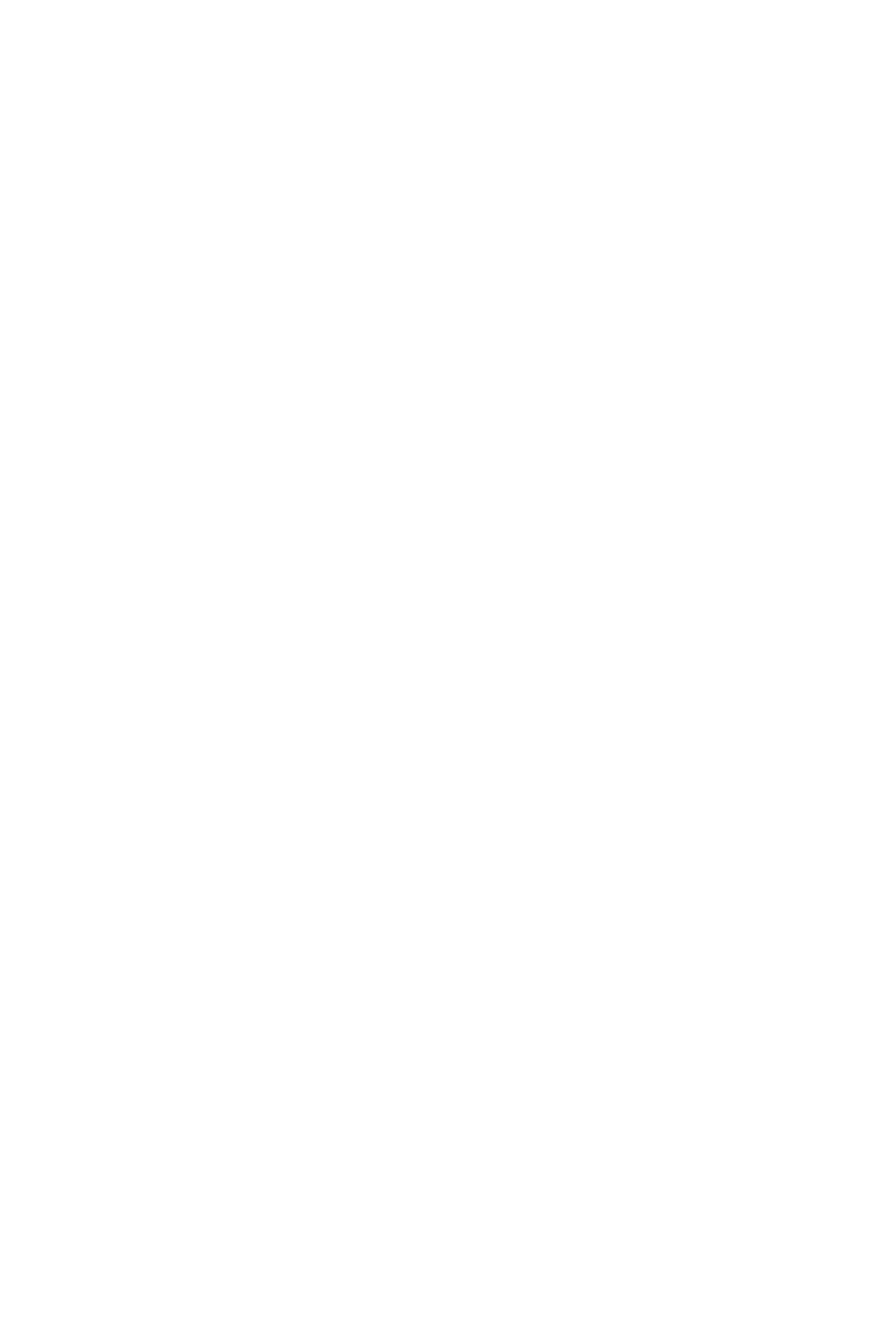
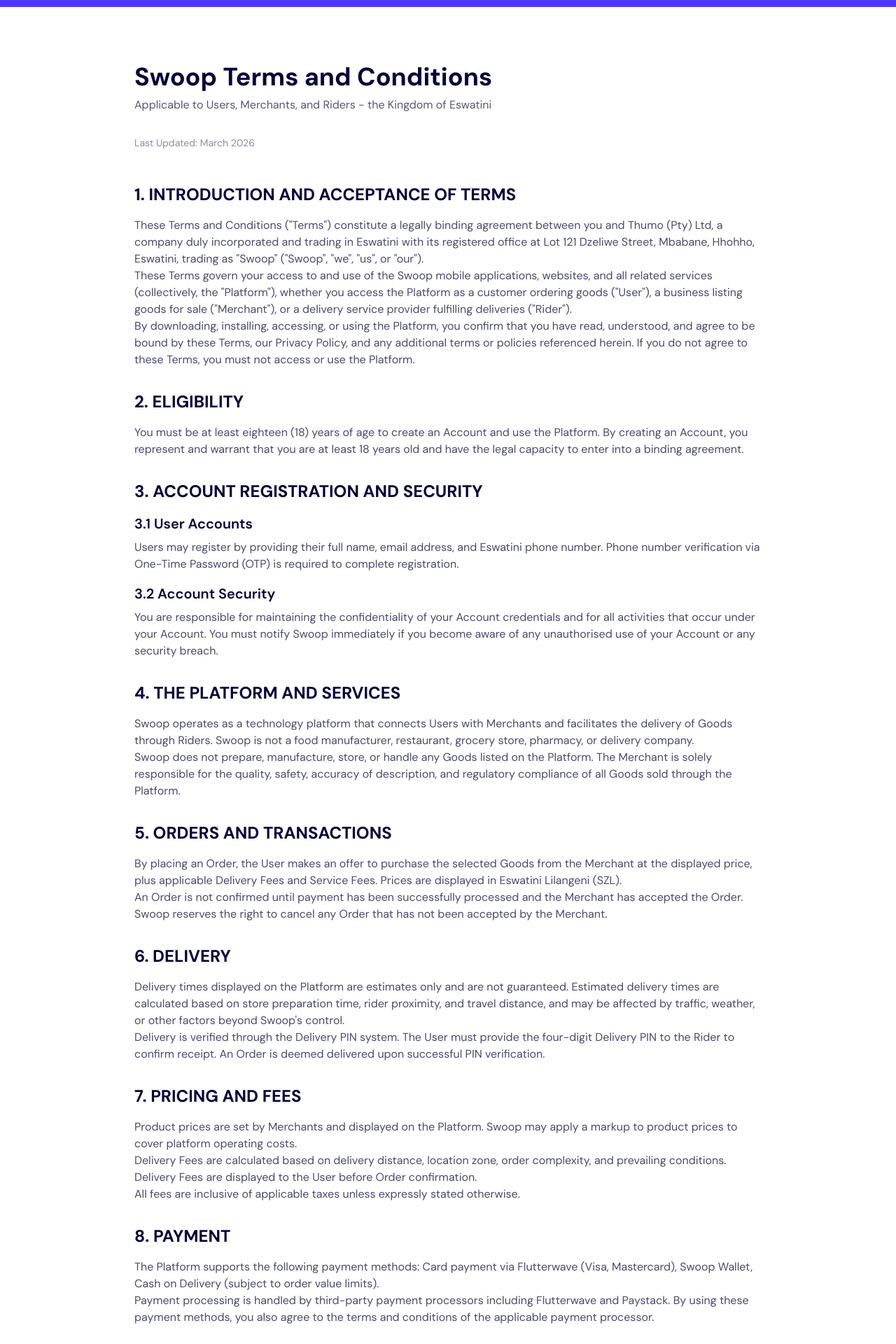
Before and after one commit to abir-swoop/website, a React (Vite) app: page /sz/terms in a window 1280 px wide. Before the commit this address had no page. Shown: the part 120-2040 px from the top of the page at 70% size. Before the commit the page ends 800 px from the top, so only its background shows below. Built offline with nearby package versions, Linux system fonts and the light colour scheme.

Commit message:
updated tnc

```diff
--- a/src/App.tsx
+++ b/src/App.tsx
@@ -15,7 +15,7 @@
         <Route path="/privacy"    element={<PrivacyPage locale="SZ" />} />
         <Route path="/terms"      element={<TermsPage  locale="SZ" />} />
         <Route path="/ng/privacy" element={<PrivacyPage locale="NG" />} />
-        {/* <Route path="/ng/terms"   element={<TermsPage  locale="NG" />} /> */}
+        <Route path="/ng/terms"   element={<TermsPage  locale="NG" />} />
       </Routes>
     );
   }
@@ -28,7 +28,7 @@
       <Route path="/privacy"    element={<PrivacyPage locale="NG" />} />
       <Route path="/terms"      element={<TermsPage  locale="NG" />} />
       <Route path="/sz/privacy" element={<PrivacyPage locale="SZ" />} />
-      {/* <Route path="/sz/terms"   element={<TermsPage  locale="SZ" />} /> */}
+      <Route path="/sz/terms"   element={<TermsPage  locale="SZ" />} />
     </Routes>
   );
 }
--- a/src/pages/TermsPage.tsx
+++ b/src/pages/TermsPage.tsx
@@ -8,19 +8,50 @@
 export default function TermsPage({ locale = 'NG' }: Props) {
   const content = CONTENT_MAP[locale];
 
+  // Locale-specific content for full terms & conditions
+  const getTitle = () => locale === 'NG' ? 'Nigeria' : 'the Kingdom of Eswatini';
+  const getCompany = () => locale === 'NG'
+    ? 'Thumo Delivery Limited, a company incorporated in Nigeria with its registered office at 2 Birrell Avenue, Yaba, Lagos, Nigeria'
+    : 'Thumo (Pty) Ltd, a company duly incorporated and trading in Eswatini with its registered office at Lot 121 Dzeliwe Street, Mbabane, Hhohho, Eswatini';
+  const getPhoneType = () => locale === 'NG' ? 'Nigerian' : 'Eswatini';
+  const getCurrency = () => locale === 'NG' ? '₦' : 'E';
+  const getCurrencyName = () => locale === 'NG' ? 'Nigerian Naira (₦)' : 'Eswatini Lilangeni (SZL)';
+  const getPaymentMethods = () => locale === 'NG'
+    ? 'Bank transfer (Nigeria), Debit and credit card payments (Visa, Mastercard, Verve), Swoop Wallet'
+    : 'Card payment via Flutterwave (Visa, Mastercard), Swoop Wallet, Cash on Delivery (subject to order value limits)';
+  const getProcessors = () => locale === 'NG'
+    ? 'Flutterwave, Monnify, and Paystack'
+    : 'Flutterwave and Paystack';
+  const getLiabilityAmount = () => locale === 'NG' ? 'Twenty Thousand Naira (₦20,000)' : 'One Hundred Eswatini Lilangeni (E100 SZL)';
+  const getDataProtection = () => locale === 'NG'
+    ? 'In Nigeria, we process personal data in compliance with the Nigeria Data Protection Act 2023 (NDPA) and the Nigeria Data Protection Regulation 2019 (NDPR).'
+    : 'In the Kingdom of Eswatini, we process personal data in compliance with the Data Protection Act of 2022 of the Kingdom of Eswatini and any subsidiary regulations thereunder.';
+  const getArbitration = () => locale === 'NG'
+    ? 'arbitration under the Arbitration and Mediation Act 2023 of Nigeria. The seat of arbitration shall be Lagos, Nigeria'
+    : 'arbitration under the Arbitration Act of Eswatini. The seat of arbitration shall be Mbabane, Eswatini';
+  const getRegistration = () => locale === 'NG'
+    ? 'Corporate Affairs Commission (CAC) registration in Nigeria'
+    : 'equivalent business registration requirements in Eswatini';
+  const getContactName = () => locale === 'NG'
+    ? 'Thumo Delivery Limited (trading as Swoop)'
+    : 'Thumo (Pty) Ltd (trading as Swoop)';
+  const getContactAddress = () => locale === 'NG'
+    ? '2 Birrell Avenue, Yaba, Lagos, Nigeria'
+    : 'Lot 121 Dzeliwe Street, Mbabane, Hhohho, Eswatini';
+
   return (
     <Layout content={content}>
       <section className="w-full bg-white px-6 md:px-20 py-20">
         <div className="max-w-4xl mx-auto">
           <h1 className="text-4xl font-extrabold text-[#07003b] mb-2">Swoop Terms and Conditions</h1>
-          <p className="text-[#595672] mb-8">Applicable to Users, Merchants, and Riders - Nigeria and the Kingdom of Eswatini</p>
+          <p className="text-[#595672] mb-8">Applicable to Users, Merchants, and Riders - {getTitle()}</p>
           <p className="text-sm text-[#95889e] mb-12">Last Updated: March 2026</p>
 
           <div className="prose prose-lg text-[#4a4a6a] space-y-6">
 
             <section>
               <h2 className="text-2xl font-bold text-[#07003b] mt-8 mb-4">1. INTRODUCTION AND ACCEPTANCE OF TERMS</h2>
-              <p>These Terms and Conditions ("Terms") constitute a legally binding agreement between you and Thumo Delivery Limited, a company incorporated in Nigeria with its registered office at 2 Birrell Avenue, Yaba, Lagos, Nigeria, trading as "Swoop" ("Swoop", "we", "us", or "our").</p>
+              <p>These Terms and Conditions ("Terms") constitute a legally binding agreement between you and {getCompany()}, trading as "Swoop" ("Swoop", "we", "us", or "our").</p>
               <p>These Terms govern your access to and use of the Swoop mobile applications, websites, and all related services (collectively, the "Platform"), whether you access the Platform as a customer ordering goods ("User"), a business listing goods for sale ("Merchant"), or a delivery service provider fulfilling deliveries ("Rider").</p>
               <p>By downloading, installing, accessing, or using the Platform, you confirm that you have read, understood, and agree to be bound by these Terms, our Privacy Policy, and any additional terms or policies referenced herein. If you do not agree to these Terms, you must not access or use the Platform.</p>
             </section>
@@ -33,7 +64,7 @@
             <section>
               <h2 className="text-2xl font-bold text-[#07003b] mt-8 mb-4">3. ACCOUNT REGISTRATION AND SECURITY</h2>
               <h3 className="text-xl font-semibold text-[#07003b] mt-4 mb-2">3.1 User Accounts</h3>
-              <p>Users may register by providing their full name, email address, and Nigerian or Eswatini phone number. Phone number verification via One-Time Password (OTP) is required to complete registration.</p>
+              <p>Users may register by providing their full name, email address, and {getPhoneType()} phone number. Phone number verification via One-Time Password (OTP) is required to complete registration.</p>
               <h3 className="text-xl font-semibold text-[#07003b] mt-4 mb-2">3.2 Account Security</h3>
               <p>You are responsible for maintaining the confidentiality of your Account credentials and for all activities that occur under your Account. You must notify Swoop immediately if you become aware of any unauthorised use of your Account or any security breach.</p>
             </section>
@@ -46,7 +77,7 @@
 
             <section>
               <h2 className="text-2xl font-bold text-[#07003b] mt-8 mb-4">5. ORDERS AND TRANSACTIONS</h2>
-              <p>By placing an Order, the User makes an offer to purchase the selected Goods from the Merchant at the displayed price, plus applicable Delivery Fees and Service Fees.</p>
+              <p>By placing an Order, the User makes an offer to purchase the selected Goods from the Merchant at the displayed price, plus applicable Delivery Fees and Service Fees. Prices are displayed in {getCurrencyName()}.</p>
               <p>An Order is not confirmed until payment has been successfully processed and the Merchant has accepted the Order. Swoop reserves the right to cancel any Order that has not been accepted by the Merchant.</p>
             </section>
 
@@ -65,8 +96,8 @@
 
             <section>
               <h2 className="text-2xl font-bold text-[#07003b] mt-8 mb-4">8. PAYMENT</h2>
-              <p>The Platform supports the following payment methods: Bank transfer (Nigeria), Debit and credit card payments (Visa, Mastercard, Verve), Swoop Wallet, and Cash on Delivery (Eswatini, subject to order value limits).</p>
-              <p>Payment processing is handled by third-party payment processors including Flutterwave, Monnify, and Paystack. By using these payment methods, you also agree to the terms and conditions of the applicable payment processor.</p>
+              <p>The Platform supports the following payment methods: {getPaymentMethods()}.</p>
+              <p>Payment processing is handled by third-party payment processors including {getProcessors()}. By using these payment methods, you also agree to the terms and conditions of the applicable payment processor.</p>
             </section>
 
             <section>
@@ -78,7 +109,7 @@
             <section>
               <h2 className="text-2xl font-bold text-[#07003b] mt-8 mb-4">10. MERCHANT-SPECIFIC TERMS</h2>
               <p>Merchants must ensure that all Goods listed on the Platform are accurately described, priced, and comply with all applicable food safety, health, pharmaceutical, and consumer protection laws and regulations in their jurisdiction of operation.</p>
-              <p>Merchants are solely responsible for obtaining and maintaining all licences, permits, and registrations required to operate their business.</p>
+              <p>Merchants are solely responsible for obtaining and maintaining all licences, permits, and registrations required to operate their business, including {getRegistration()}.</p>
             </section>
 
             <section>
@@ -101,20 +132,20 @@
 
             <section>
               <h2 className="text-2xl font-bold text-[#07003b] mt-8 mb-4">13. INTELLECTUAL PROPERTY</h2>
-              <p>The Platform, including its design, software, features, content, trademarks, logos, trade names (including "Swoop" and formerly "Thumo"), and all associated intellectual property rights, are owned by or licensed to Thumo Delivery Limited. All rights are reserved.</p>
+              <p>The Platform, including its design, software, features, content, trademarks, logos, and all associated intellectual property rights, are owned by or licensed to {locale === 'NG' ? 'Thumo Delivery Limited' : 'Thumo (Pty) Ltd'}. All rights are reserved.</p>
             </section>
 
             <section>
               <h2 className="text-2xl font-bold text-[#07003b] mt-8 mb-4">14. DATA PROTECTION AND PRIVACY</h2>
               <p>Swoop collects, processes, and stores personal data in accordance with its Privacy Policy, which forms an integral part of these Terms.</p>
-              <p>In Nigeria, we process personal data in compliance with the Nigeria Data Protection Act 2023 (NDPA) and the Nigeria Data Protection Regulation 2019 (NDPR).</p>
+              <p>{getDataProtection()}</p>
               <p>You may exercise your data protection rights by contacting developer@swoop.team. We will respond within thirty (30) days.</p>
             </section>
 
             <section>
               <h2 className="text-2xl font-bold text-[#07003b] mt-8 mb-4">15. DISCLAIMER AND LIMITATION OF LIABILITY</h2>
               <p>The Platform is provided on an "as is" and "as available" basis. Swoop makes no warranties, express or implied, regarding the Platform's fitness for a particular purpose, reliability, accuracy, or uninterrupted availability.</p>
-              <p>To the maximum extent permitted by applicable law, Swoop's total aggregate liability shall not exceed the greater of: (a) the total fees paid by or to you through the Platform in the six (6) months preceding the claim; or (b) Twenty Thousand Naira (₦20,000) or the equivalent in SZL.</p>
+              <p>To the maximum extent permitted by applicable law, Swoop's total aggregate liability shall not exceed the greater of: (a) the total fees paid by or to you through the Platform in the six (6) months preceding the claim; or (b) {getLiabilityAmount()}.</p>
             </section>
 
             <section>
@@ -125,16 +156,16 @@
 
             <section>
               <h2 className="text-2xl font-bold text-[#07003b] mt-8 mb-4">17. GOVERNING LAW AND DISPUTE RESOLUTION</h2>
-              <p>These Terms shall be governed by and construed in accordance with the laws of the Federal Republic of Nigeria.</p>
-              <p>Any dispute arising out of or relating to these Terms that cannot be resolved amicably within thirty (30) days of written notice shall be referred to and finally resolved by arbitration under the Arbitration and Mediation Act 2023 of Nigeria. The seat of arbitration shall be Lagos, Nigeria.</p>
+              <p>These Terms shall be governed by and construed in accordance with the laws of {locale === 'NG' ? 'the Federal Republic of Nigeria' : 'the Kingdom of Eswatini'}.</p>
+              <p>Any dispute arising out of or relating to these Terms that cannot be resolved amicably within thirty (30) days of written notice shall be referred to and finally resolved by {getArbitration()}.</p>
             </section>
 
             <section>
               <h2 className="text-2xl font-bold text-[#07003b] mt-8 mb-4">18. CONTACT US</h2>
               <p>For questions, complaints, or requests relating to these Terms, please contact:</p>
               <p>
-                Thumo Delivery Limited (trading as Swoop)<br/>
-                2 Birrell Avenue, Yaba, Lagos, Nigeria<br/>
+                {getContactName()}<br/>
+                {getContactAddress()}<br/>
                 Email: developer@swoop.team<br/>
                 Support: Available through the in-app support function
               </p>
```
